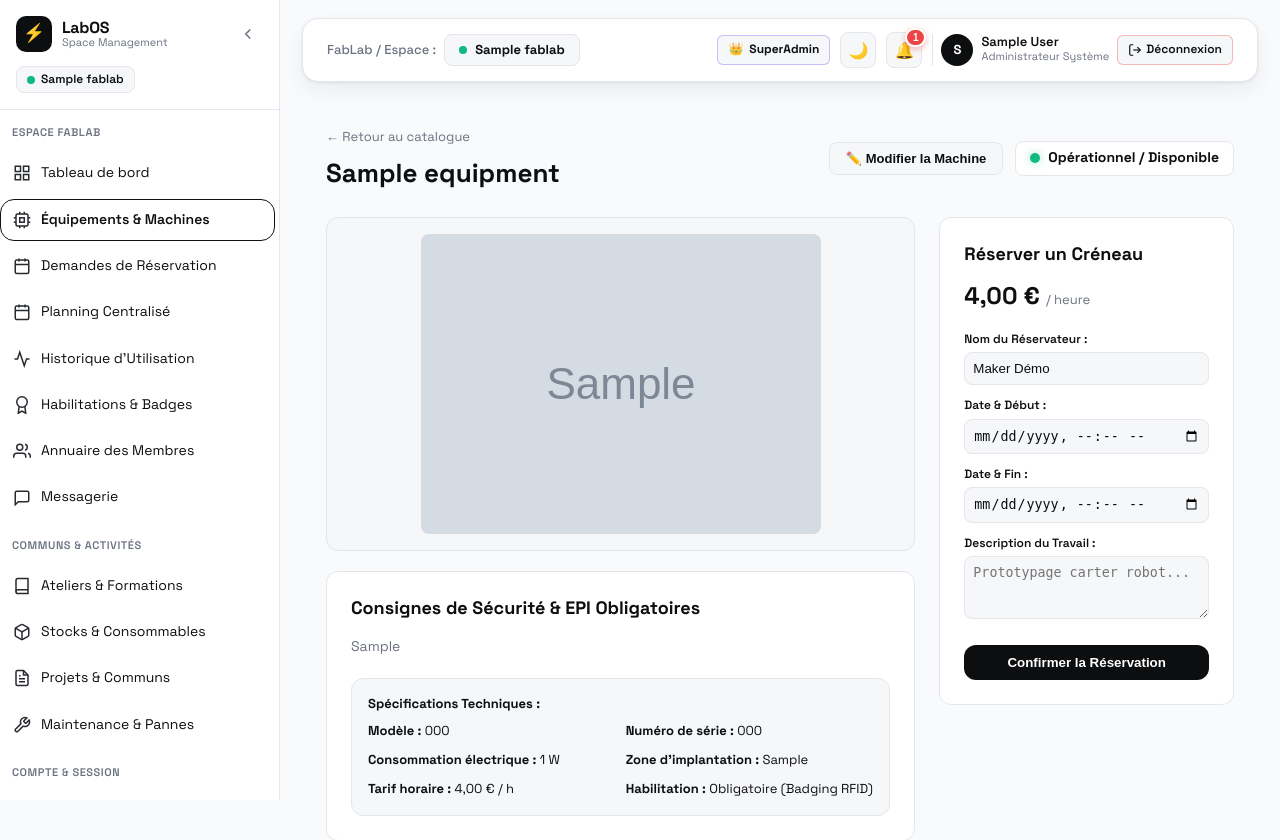
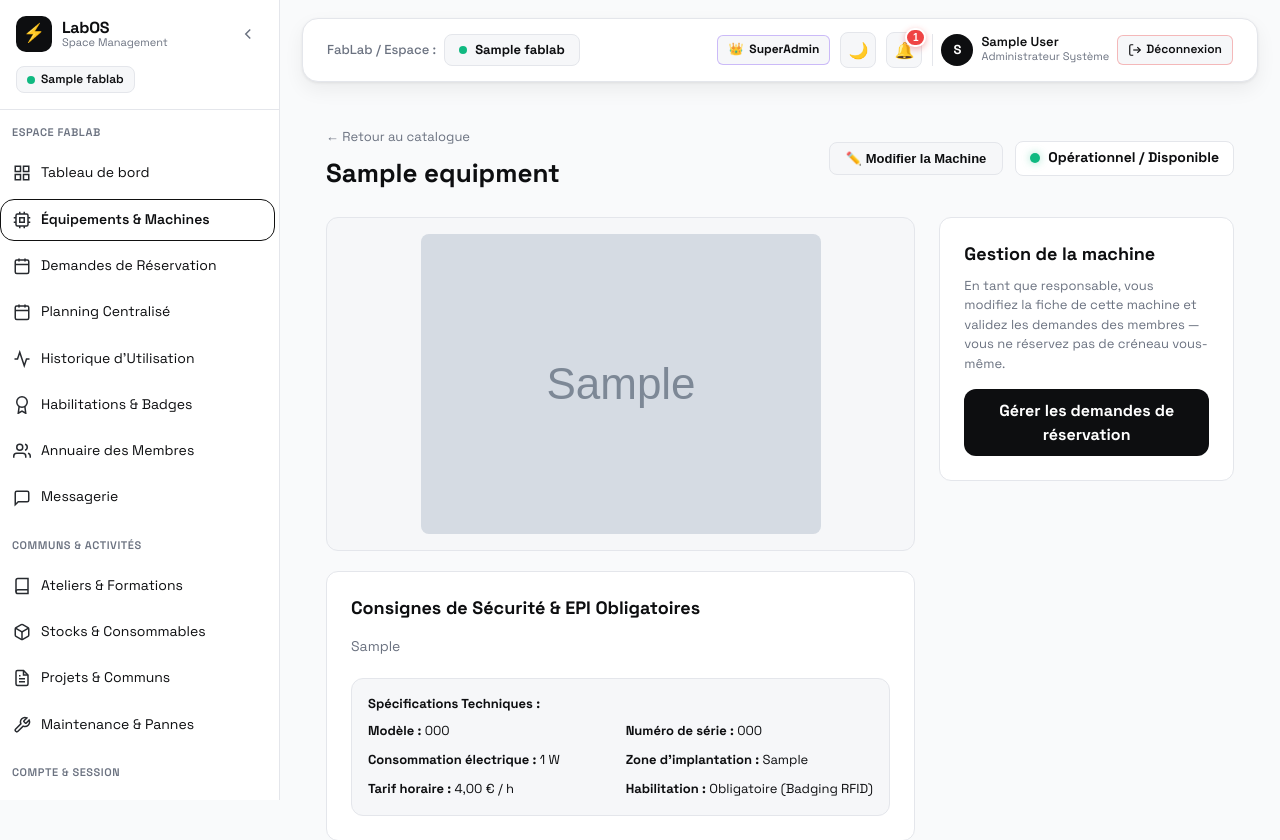
Before and after one commit to kokou-stm/fablab, a Django app: a page that uses templates/equipment/partials/detail_content.html in a window 1280 px wide. Shown: the top 840 px of the page. Run offline with Django 5.2, Linux system fonts and the light colour scheme; a user stored in the database is signed in; tables that the repository leaves empty hold one stand-in row (values such as "Sample post"); grey boxes marked "Sample" are stand-in pictures; some libraries are stand-ins or nearby versions.

Commit message:
Le responsable de FabLab gère les machines mais ne les réserve pas
Un FabManager pouvait réserver un créneau comme un membre, alors que
son rôle est de gérer le parc et d'arbitrer les demandes.

- La création de réservation est refusée aux responsables côté serveur.
- Sur la fiche machine, le formulaire de réservation est remplacé pour
  eux par un rappel de leur rôle et un accès direct aux demandes à
  traiter ; la modification de la fiche reste disponible.
- Les boutons "+ Nouvelle Réservation" du tableau de bord et du
  planning deviennent "Gérer les Réservations".

Co-Authored-By: Claude Opus 5 <noreply@anthropic.com>

```diff
--- a/core/views.py
+++ b/core/views.py
@@ -310,6 +310,12 @@ def reservation_list_view(request):
         # Nouvelles demandes de réservation
         if not request.user.is_admin_user and not getattr(request.user, 'is_approved', False):
             messages.error(request, "Votre compte est actuellement en attente de validation par le responsable du FabLab. Vous ne pouvez pas encore effectuer de réservations.")
+            return redirect('reservation_list')
+
+        # Les responsables gèrent le parc et valident les demandes : ils ne
+        # réservent pas eux-mêmes les machines.
+        if request.user.is_fabmanager_user:
+            messages.error(request, "En tant que responsable, vous gérez les machines et validez les demandes, mais vous ne réservez pas de créneau.")
             return redirect('reservation_list')
 
         equipment_id = request.POST.get('equipment_id')
@@ -1063,6 +1069,33 @@ def mark_notification_read_api_view(request):
     return JsonResponse({'error': 'Missing notification id'}, status=400)
 
 
+def custom_csrf_failure_view(request, reason=""):
+    """
+    Gestionnaire d'échec CSRF personnalisé :
+    - Si l'utilisateur est déjà connecté dans le même navigateur (ex: reconnexion ou double onglet),
+      on le redirige directement vers son tableau de bord sans blocage 403.
+    - Si la session a expiré ou le token a changé, on le redirige vers /login/ avec un message informatif.
+    """
+    if request.user.is_authenticated:
+        messages.info(request, f"Vous êtes déjà connecté en tant que {request.user.get_full_name() or request.user.username}.")
+        if request.user.is_superuser or request.user.role == 'ADMIN':
+            return redirect('superadmin_dashboard')
+        if request.user.is_approved:
+            return redirect('dashboard')
+        return redirect('signup_pending')
+
+    path = request.path_info or ''
+    if 'login' in path:
+        messages.info(request, "Votre session a été actualisée. Veuillez vous connecter.")
+        return redirect('login')
+    elif 'signup' in path:
+        messages.info(request, "Le formulaire a été actualisé. Veuillez soumettre à nouveau votre demande.")
+        return redirect('signup')
+
+    messages.warning(request, "La session a expiré ou le formulaire a été actualisé. Veuillez vous reconnecter.")
+    return redirect('login')
+
+
 from accounts.models import User
 
 @approved_member_required
--- a/templates/dashboard/partials/dashboard_content.html
+++ b/templates/dashboard/partials/dashboard_content.html
@@ -8,7 +8,7 @@
     </div>
     <div style="display: flex; gap: 10px;">
       <a href="/reservations/" class="btn btn-primary" style="padding: 8px 16px; background: var(--text); color: var(--bg); border-radius: var(--radius-md); font-weight: 600; text-decoration: none; display: inline-flex; align-items: center; gap: 6px;">
-        <span>+ Nouvelle Réservation</span>
+        <span>{% if request.user.is_fabmanager_user %}Gérer les Réservations{% else %}+ Nouvelle Réservation{% endif %}</span>
       </a>
     </div>
   </div>
--- a/templates/equipment/partials/detail_content.html
+++ b/templates/equipment/partials/detail_content.html
@@ -193,6 +193,17 @@
     </div>
 
     <!-- Booking CTA Box -->
+    {% if request.user.is_fabmanager_user %}
+    <div style="background: var(--surface); border: 1px solid var(--border); padding: 24px; border-radius: var(--radius-md); height: fit-content;">
+      <h3 style="font-size: 18px; font-weight: 700; margin: 0 0 8px 0;">Gestion de la machine</h3>
+      <p style="font-size: 13px; color: var(--muted); line-height: 1.5; margin: 0 0 16px 0;">
+        En tant que responsable, vous modifiez la fiche de cette machine et validez les demandes des membres — vous ne réservez pas de créneau vous-même.
+      </p>
+      <a href="{% url 'reservation_list' %}" hx-get="{% url 'reservation_list' %}" hx-target="#content" hx-push-url="true" style="display: block; text-align: center; padding: 10px; background: var(--text); color: var(--bg); border-radius: var(--radius-md); font-weight: 700; text-decoration: none;">
+        Gérer les demandes de réservation
+      </a>
+    </div>
+    {% else %}
     <div style="background: var(--surface); border: 1px solid var(--border); padding: 24px; border-radius: var(--radius-md); height: fit-content;">
       <h3 style="font-size: 18px; font-weight: 700; margin: 0 0 12px 0;">Réserver un Créneau</h3>
       <div style="font-size: 24px; font-weight: 700; margin-bottom: 16px;">{{ equipment.hourly_rate }} € <span style="font-size: 13px; font-weight: 400; color: var(--muted);">/ heure</span></div>
@@ -226,6 +237,7 @@
         </button>
       </form>
     </div>
+    {% endif %}
 
   </div>
 </div>
--- a/templates/reservations/partials/calendar_content.html
+++ b/templates/reservations/partials/calendar_content.html
@@ -7,7 +7,7 @@
     </div>
     <div style="display: flex; gap: 10px;">
       <a href="{% url 'reservation_list' %}" hx-get="{% url 'reservation_list' %}" hx-target="#content" hx-push-url="true" class="btn btn-outline" style="padding: 8px 14px; font-size: 13px; font-weight: 600; text-decoration: none; border: 1px solid var(--border); background: var(--panel); border-radius: var(--radius-sm);">
-        + Nouvelle Réservation
+        {% if request.user.is_fabmanager_user %}Gérer les Réservations{% else %}+ Nouvelle Réservation{% endif %}
       </a>
       <a href="{% url 'usage_history' %}" hx-get="{% url 'usage_history' %}" hx-target="#content" hx-push-url="true" class="btn btn-outline" style="padding: 8px 14px; font-size: 13px; font-weight: 600; text-decoration: none; border: 1px solid var(--border); background: var(--panel); border-radius: var(--radius-sm);">
         Historique d'Utilisation
```
Also changed, not shown: config/settings.py (+24 -0 lines).
